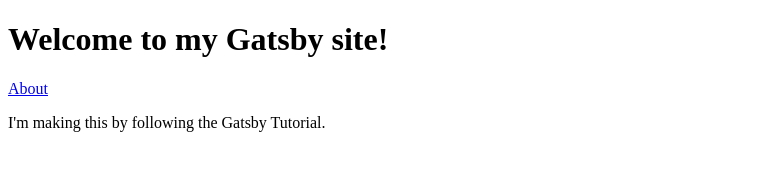
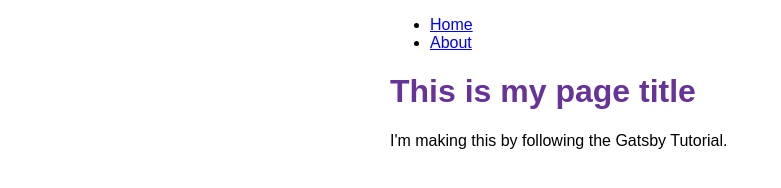
Before and after one commit to mtang35/my-first-gatsby-site, a Gatsby site: page / in a window 1280 px wide. Shown: the whole page, without its empty margins (0-781 px from the left). Built offline with nearby package versions, Linux system fonts and the light colour scheme; Gatsby itself is replaced by a stand-in of ours.

Commit message:
completed tutorial part 2 css

```diff
--- /dev/null
+++ b/src/components/layout.js
@@ -0,0 +1,27 @@
+import * as React from 'react'
+import { Link } from 'gatsby'
+import {
+    container,
+    heading,
+    navLinks,
+    navLinkItem,
+    navLinkText } from './layout.module.css'
+
+const Layout = ({ pageTitle, children }) => {
+  return (
+    <div className={container}>
+      <nav>
+        <ul className={navLinks}>
+          <li className={navLinkItem}><Link className={navLinkText} to="/">Home</Link></li>
+          <li className={navLinkItem}><Link className={navLinkText} to="/about">About</Link></li>
+        </ul>
+      </nav>
+      <main>
+        <h1 className={heading}>{pageTitle}</h1>
+        {children}
+      </main>
+    </div>
+  )
+}
+
+export default Layout
--- /dev/null
+++ b/src/components/layout.module.css
@@ -0,0 +1,20 @@
+.container {
+    margin: auto;
+    max-width: 500px;
+    font-family: sans-serif;
+  }
+
+.heading {
+color: rebeccapurple;
+}
+.nav-links {
+display: flex;
+list-style: none;
+padding-left: 0;
+}
+.nav-link-item {
+padding-right: 2rem;
+}
+.nav-link-text {
+color: black;
+}
--- a/src/pages/index.js
+++ b/src/pages/index.js
@@ -1,14 +1,14 @@
 // Step 1: Import React
 import * as React from 'react'
-import { Link } from 'gatsby'
+import Layout from '../components/layout'
 
 // Step 2: Define your component
 const IndexPage = () => {
   return (
     <main>
-      <h1>Welcome to my Gatsby site!</h1>
-      <Link to="/about">About</Link>
-      <p>I'm making this by following the Gatsby Tutorial.</p>
+      <Layout pageTitle={"This is my page title"}>
+        <p>I'm making this by following the Gatsby Tutorial.</p>
+      </Layout>
     </main>
   )
 }
```
Also changed, not shown: src/pages/about.js (+4 -4 lines).
